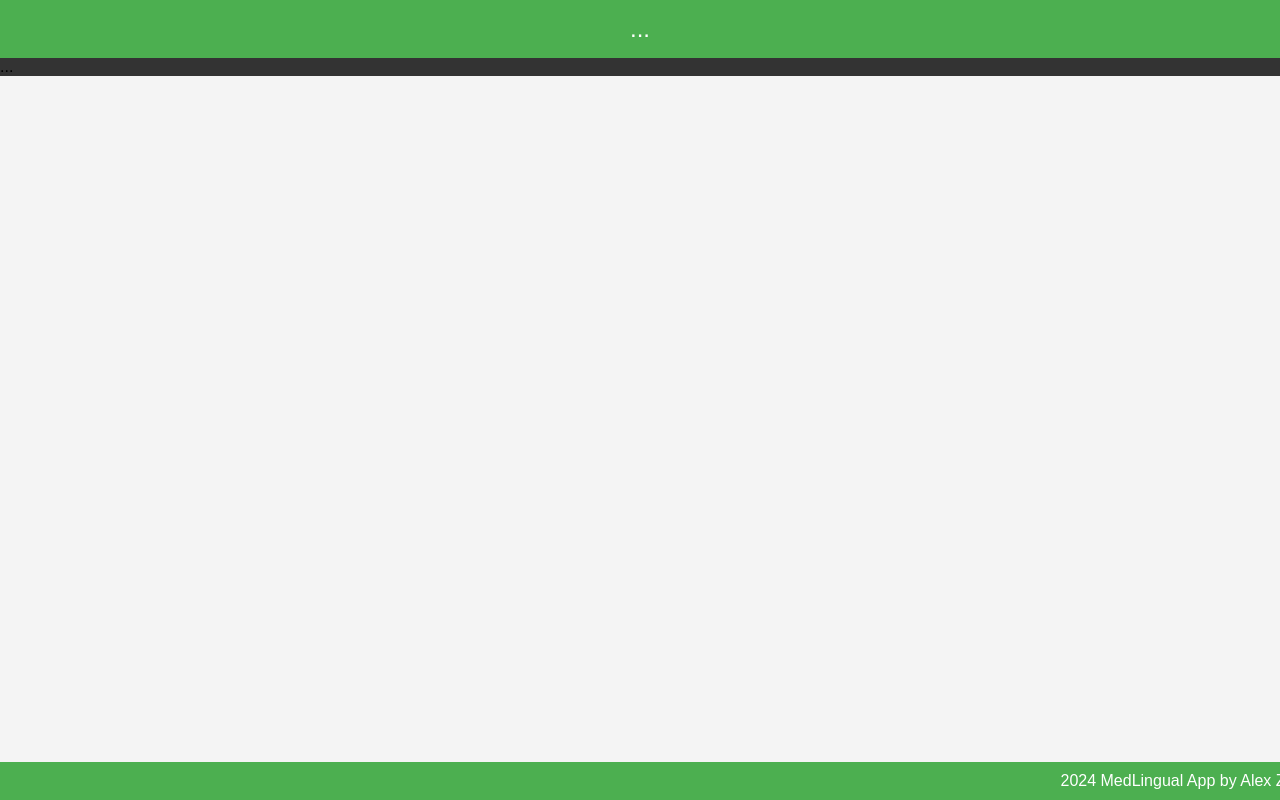
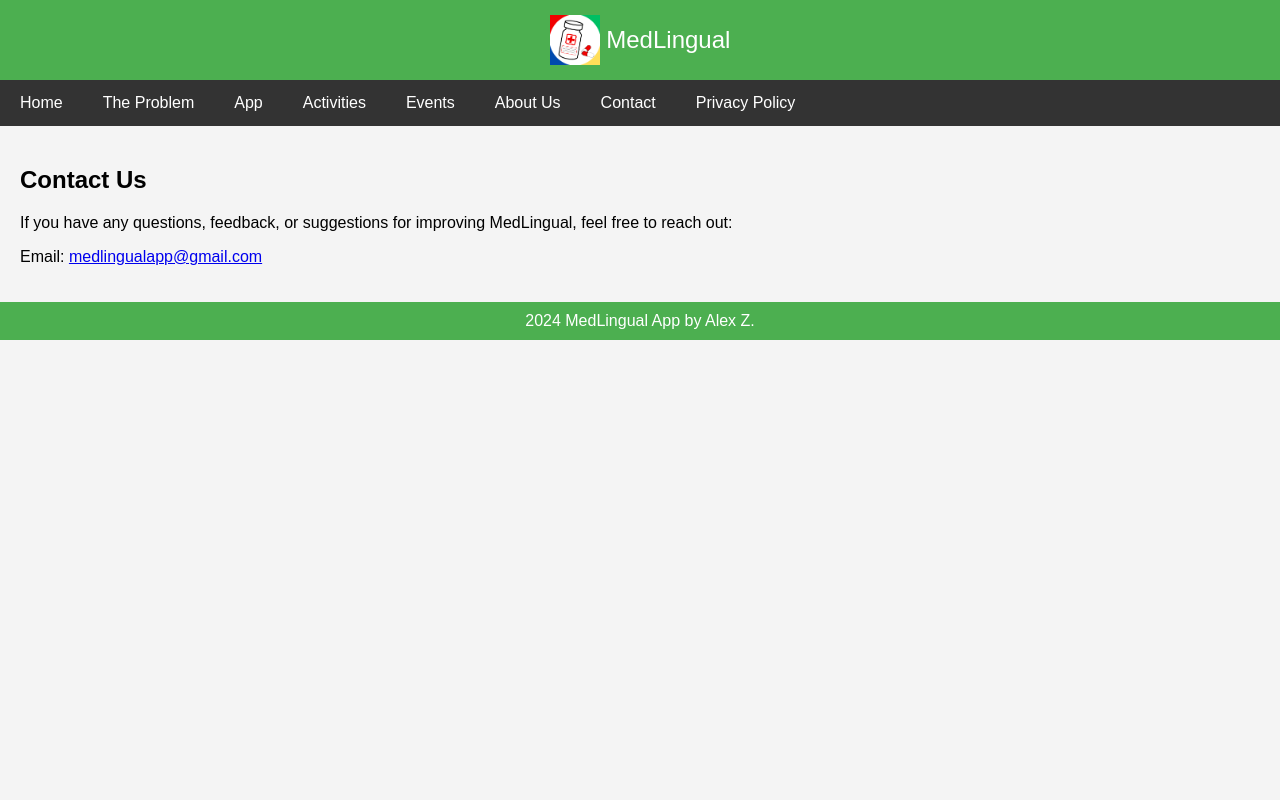
Before and after one commit to Heliophist/medlingual-site, a plain HTML site: page contact.html in a window 1280 px wide. Drawn offline with Linux system fonts and the light colour scheme.

Commit message:
Update contact.html

```diff
--- a/contact.html
+++ b/contact.html
@@ -35,29 +35,42 @@
     }
     section {
       padding: 20px;
-            display: none;
-        }
-        #home {
-            display: block;
     }
     footer {
-            text-align: right;
+      text-align: center;
       padding: 10px;
       background-color: #4CAF50;
       color: white;
-            position: fixed;
-            bottom: 0;
-            width: 100%;
     }
   </style>
 </head>
 <body>
-<header> ... </header>
-<nav> ... </nav>
+
+<header>
+  <img src="app-icon.png" alt="MedLingual App Icon" style="vertical-align: middle; height: 50px;">
+  <span style="vertical-align: middle;">MedLingual</span>
+</header>
+
+<nav>
+  <a href="index.html">Home</a>
+  <a href="problem.html">The Problem</a>
+  <a href="app.html">App</a>
+  <a href="activities.html">Activities</a>
+  <a href="events.html">Events</a>
+  <a href="about.html">About Us</a>
+  <a href="contact.html">Contact</a>
+  <a href="privacy.html">Privacy Policy</a>
+</nav>
+
 <section>
   <h2>Contact Us</h2>
-    <p>If you have any questions or feedback, feel free to email: medlingualapp@gmail.com</p>
+  <p>If you have any questions, feedback, or suggestions for improving MedLingual, feel free to reach out:</p>
+  <p>Email: <a href="mailto:medlingualapp@gmail.com">medlingualapp@gmail.com</a></p>
 </section>
-<footer>2024 MedLingual App by Alex Z.</footer>
+
+<footer>
+  2024 MedLingual App by Alex Z.
+</footer>
+
 </body>
 </html>
```
Lines whose indentation alone changed are shown as unchanged.
